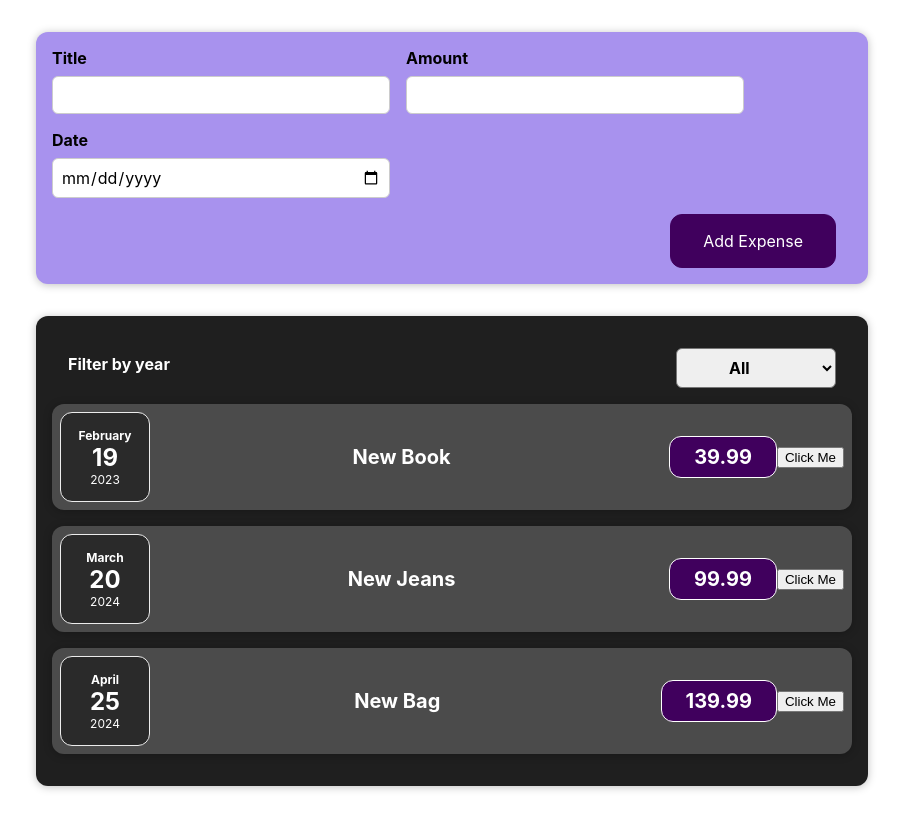
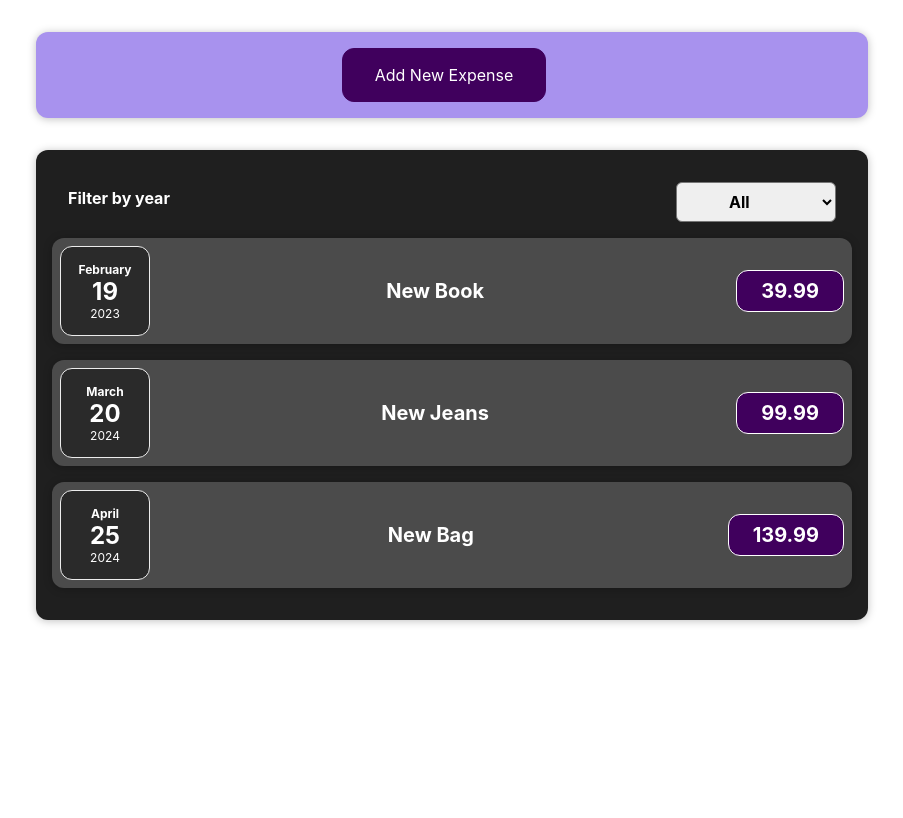
Before and after one commit to J3alou5/expenses, a React (Create React App) app: page / in a window 1280 px wide. Shown: the whole page, without its empty margins (188-1091 px from the left). Built offline with nearby package versions, Linux system fonts and the light colour scheme.

Commit message:
ül 15
viimane iseseisev

```diff
--- a/src/components/Expenses/ExpenseItem.js
+++ b/src/components/Expenses/ExpenseItem.js
@@ -1,16 +1,8 @@
 import './ExpenseItem.css'
 import ExpenseDate from './ExpenseDate'
 import Card from '../UI/Card'
-import {useState} from 'react'
 
 const ExpenseItem = (props) => {
-    const [title, setTitle] = useState(props.expenseData.title)
-
-    const clickHandler = () => {
-        console.log('Clicked!')
-        setTitle(`Updated by click ${title}`)
-        console.log(title)
-    }
 
     return (
         <li>
@@ -22,7 +14,6 @@ const ExpenseItem = (props) => {
                     <h2>{props.expenseData.title}</h2>
                     <div className='expense-item__price'>{props.expenseData.amount}</div>
                 </div>
-                <button onClick={clickHandler}>Click Me</button>
             </Card>
         </li>
     )
--- a/src/components/Expenses/Expenses.js
+++ b/src/components/Expenses/Expenses.js
@@ -1,4 +1,4 @@
-import {useState} from 'react'
+import {useState, useEffect} from 'react'
 import './Expenses.css'
 import Card from '../UI/Card'
 import ExpensesFilter from './ExpensesFilter'
@@ -19,6 +19,10 @@ const Expenses = (props) => {
     }
   }
 
+  useEffect(() => {
+    setFilteredExpenses(props.expenses);
+  }, [props.expenses]);
+
   return (
       <Card className='expenses'>
           <ExpensesFilter onSaveYearData ={saveYearDataHandler}/>
--- a/src/components/NewExpense/ExpenseForm.js
+++ b/src/components/NewExpense/ExpenseForm.js
@@ -31,6 +31,10 @@ const ExpenseForm = (props) => {
         setEnteredDate('')
     }
 
+    const cancelHandler = () => {
+        props.onCancel()
+    }
+
     return(
         <form onSubmit={submitHandler}>
             <div className='new-expense__controls'>
@@ -49,6 +53,7 @@ const ExpenseForm = (props) => {
             </div>
             <div className='new-expense__actions'>
                 <button type="submit">Add Expense</button>
+                <button type='button' onClick={cancelHandler} className='cancel'>Cancel</button>
             </div>
         </form>
     )
--- a/src/components/NewExpense/NewExpense.js
+++ b/src/components/NewExpense/NewExpense.js
@@ -1,18 +1,38 @@
+import { useState } from 'react'
 import ExpenseForm from './ExpenseForm'
 import './NewExpense.css'
 
 const NewExpense = (props) => {
+    const [editForm, setEditForm] = useState(false)
+
+    const showFormHandler = () => {
+        setEditForm(true)
+    }
+
+    const hideFormHandler = () => {
+        setEditForm(false)
+    }
+
     const saveExpenseDataHandler = (enteredExpenseData) => {
         const expenseData = {
             ...enteredExpenseData,
             id: Math.random().toString()
         }
         props.onAddExpense(expenseData)
+        setEditForm(false)
     }
 
     return (
         <div className='new-expense'>
-            <ExpenseForm onSaveExpenseData={saveExpenseDataHandler}/>
+            {!editForm && (
+                <button onClick={showFormHandler}>Add New Expense</button>
+            )}
+            {editForm && (
+                <ExpenseForm
+                onSaveExpenseData={saveExpenseDataHandler}
+                onCancel={hideFormHandler}
+                />
+            )}
         </div>
     )
 }
```
